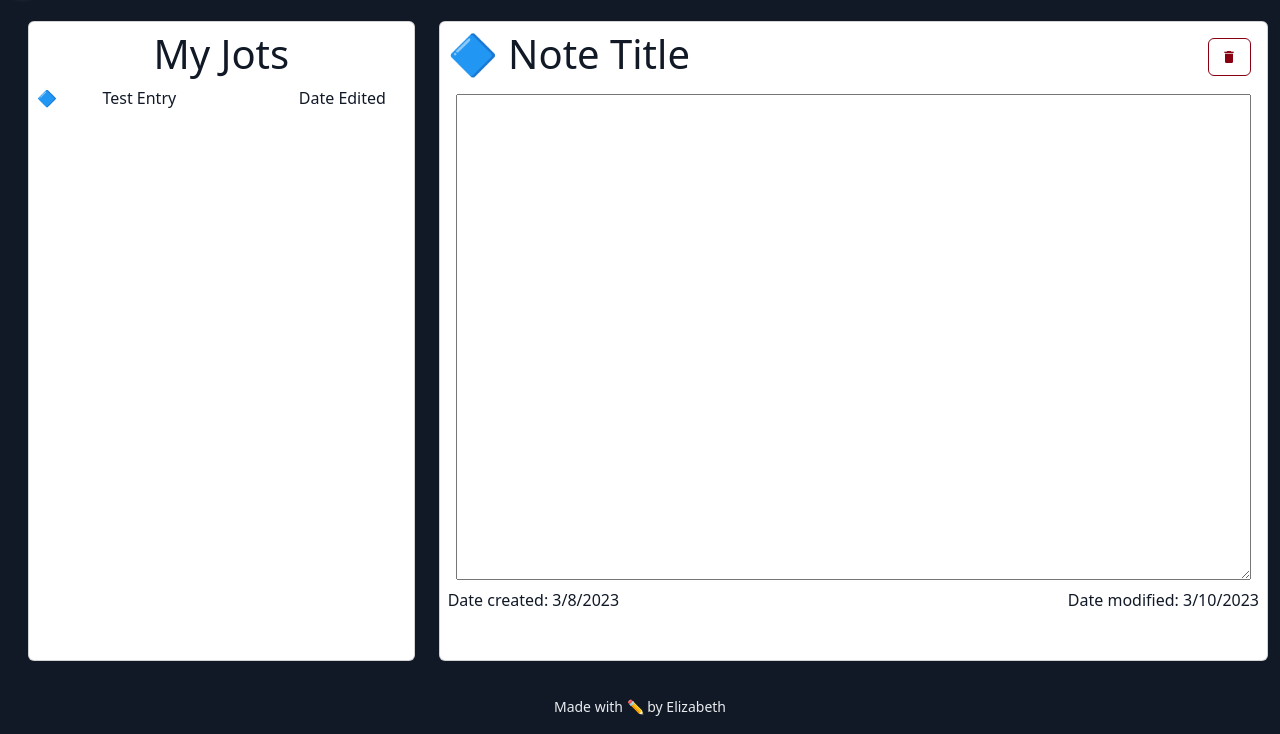
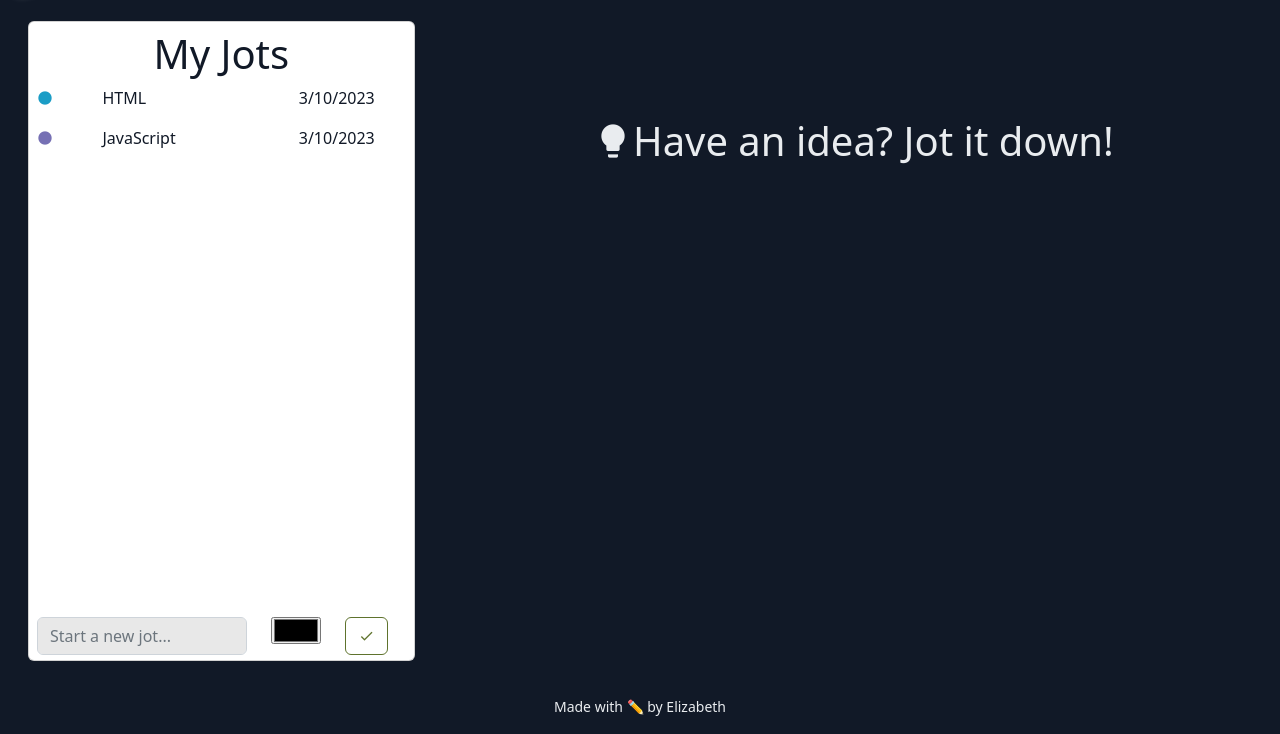
Before and after one commit to ElizabethKeyes/jot, a website with bundled scripts: page index.html in a window 1280 px wide. Shown: the part 66-800 px from the top of the page. Built offline with nearby package versions, Linux system fonts and the light colour scheme; a script that the page names is missing.

Commit message:
Added in draw templates and initial draw function. Creation date formats correctly.

```diff
--- a/app/AppState.js
+++ b/app/AppState.js
@@ -5,7 +5,16 @@ import { Note } from "./Models/Note.js"
 
 class AppState extends EventEmitter {
   /** @type {import('./Models/Note').Note[]} */
-  notes = []
+  notes = [
+    new Note({
+      name: 'HTML',
+      color: '#1b9dc6',
+    }),
+    new Note({
+      name: 'JavaScript',
+      color: '#7670b4'
+    })
+  ]
 }
 
 export const appState = new Proxy(new AppState(), {
--- a/app/Controllers/NotesController.js
+++ b/app/Controllers/NotesController.js
@@ -1,7 +1,16 @@
+import { appState } from "../AppState.js";
+import { setHTML } from "../Utils/Writer.js";
 
 
 export class NotesController {
   constructor() {
     console.log('hello from NotesController');
+    _drawNotes()
   }
 }
+
+function _drawNotes() {
+  let template = ``
+  appState.notes.forEach(n => template += n.ListTemplate)
+  setHTML('notes-list', template)
+}
--- a/app/Models/Note.js
+++ b/app/Models/Note.js
@@ -1,7 +1,56 @@
+import { generateId } from "../Utils/generateId.js";
 
 
 export class Note {
-  constructor() {
+  constructor(data) {
+    this.id = generateId()
+    this.name = data.name
+    this.color = data.color
+    this.creationDate = data.creationDate ? new Date(data.date) : new Date()
+    this.savedDate = data.savedDate ? data.savedDate : new Date()
+  }
 
+  get ComputeDate() {
+    let creationDate = this.creationDate
+    return (creationDate.getMonth() + 1) + '/' + (creationDate.getDate()) + '/' + (creationDate.getFullYear())
   }
+
+  get ListTemplate() {
+    return `
+    <div class="row selectable">
+      <div class="col-2">
+      <p style="color: ${this.color}"><i class="mdi mdi-circle"></i></p>
+      </div>
+      <div class="col-6">
+        <p>${this.name}</p>
+      </div>
+      <div class="col-4">
+        <p>${this.ComputeDate}</p>
+      </div>
+    </div>
+    `
+  }
+
+  get ActiveTemplate() {
+    return `
+    <!-- <div class="card text-dark my-active-jot">
+      <div class="row">
+        <div class="col-8">
+          <h1>🔷 Note Title</h1>
+        </div>
+        <div class="col 4 text-end">
+          <button class="btn btn-outline-danger m-2" title="Delete this note"><i
+              class="mdi mdi-delete"></i></button>
+        </div>
+      </div>
+      <textarea name="active-jot" id="active-jot" cols="30" rows="20" class="m-2"></textarea>
+      <div class="d-flex justify-content-between">
+        <p>Date created: <span>3/8/2023</span></p>
+        <p>Date modified: <span>3/10/2023</span></p>
+      </div>
+    </div>
+  </div> -->
+    `
+  }
+
 }
--- a/assets/style/style.css
+++ b/assets/style/style.css
@@ -7,6 +7,7 @@
   min-height: 80vh;
   margin-left: 1em;
   padding: .5em;
+  position: relative;
 }
 
 .my-active-jot {
@@ -14,4 +15,10 @@
   padding-top: .5em;
   padding-left: .5em;
   padding-right: .5em;
+  margin-right: 1em;
 }
+
+.my-form {
+  position: absolute;
+  bottom: 5px;
+}
--- a/index.html
+++ b/index.html
@@ -29,13 +29,14 @@
 
       <div class="row">
         <!-- form and list in this column -->
-        <div class="col-4">
+        <div class="col-4 d-flex flex-column">
           <div class="card text-dark my-entries">
             <h1 class="text-center">My Jots</h1>
+            <div id="notes-list">
               <!-- jot entries template -->
               <div class="row selectable">
                 <div class="col-2">
-                🔷
+                  <p style="color: blue"><i class="mdi mdi-circle"></i></p>
                 </div>
                 <div class="col-6">
                   <p>Test Entry</p>
@@ -46,12 +47,30 @@
               </div>
               <!-- end of template -->
             </div>
+
+            <!-- my form -->
+            <form action="" class="my-form">
+              <div class="row justify-content-start">
+                <div class="col-7">
+                  <input type="text" name="name" for="name" placeholder="Start a new jot..." class="form-control">
                 </div>
+                <div class="col-2">
+                  <input type="color" name="color" for="color">
+                </div>
+                <div class="col-2">
+                  <button type="submit" class="btn btn-outline-success ms-2"><i class="mdi mdi-check"></i></button>
+                </div>
+              </div>
+            </form>
 
+          </div>
+        </div>
         <!-- active notes in this column -->
         <div class="col-8">
-          <div class="card text-dark my-active-jot">
-            <!-- active notes template -->
+          <h1 class="text-center mt-5 pt-5"><i class="mdi mdi-lightbulb"></i>Have an idea? Jot it down!</h1>
+
+          <!-- #region active notes template-->
+          <!-- <div class="card text-dark my-active-jot">
             <div class="row">
               <div class="col-8">
                 <h1>🔷 Note Title</h1>
@@ -66,6 +85,13 @@
               <p>Date created: <span>3/8/2023</span></p>
               <p>Date modified: <span>3/10/2023</span></p>
             </div>
+          </div>
+        </div> -->
+
+
+          <!-- end of active notes template -->
+          <!-- #endregion -->
+
         </div>
       </div>
     </div>
```
Lines whose indentation alone changed are shown as unchanged.
